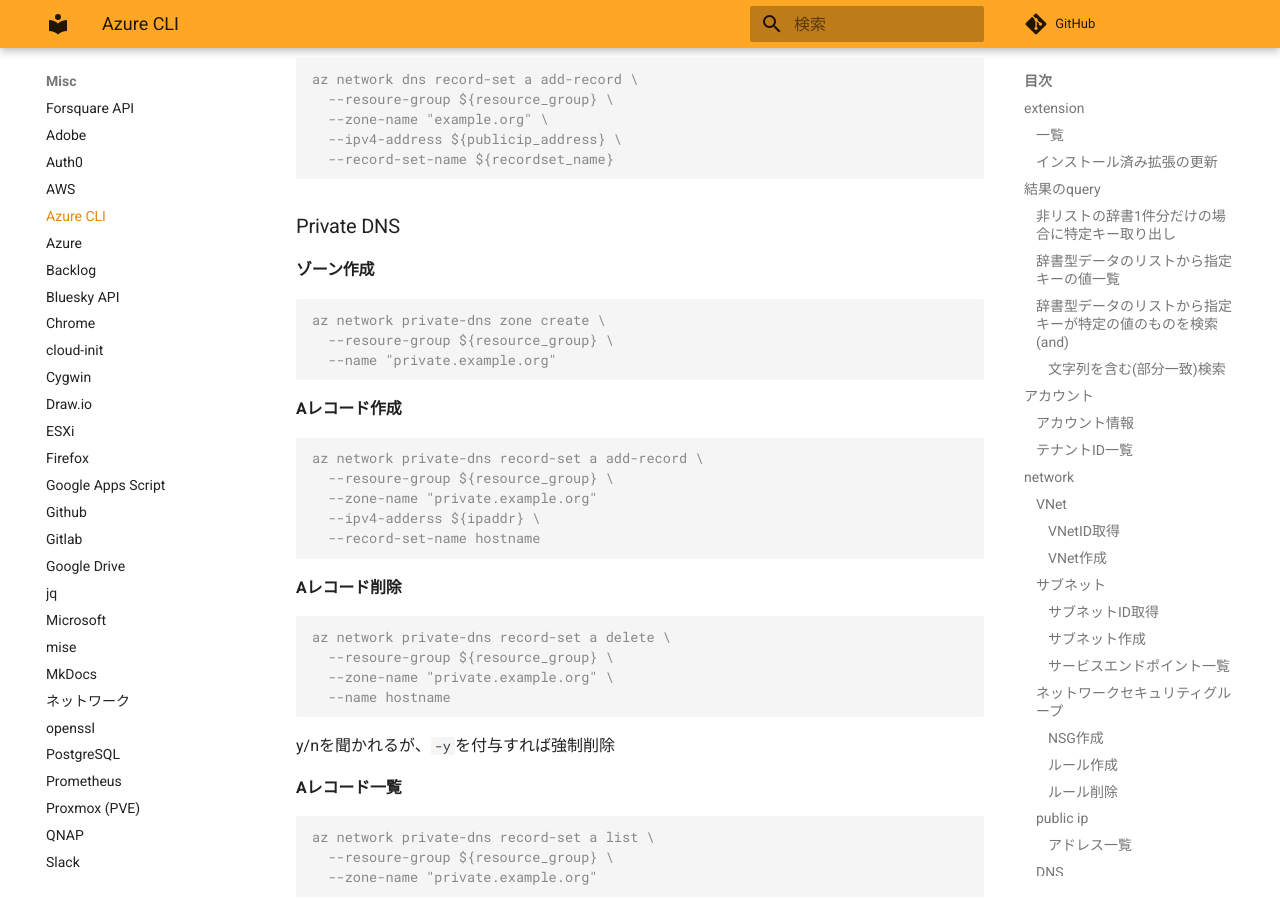
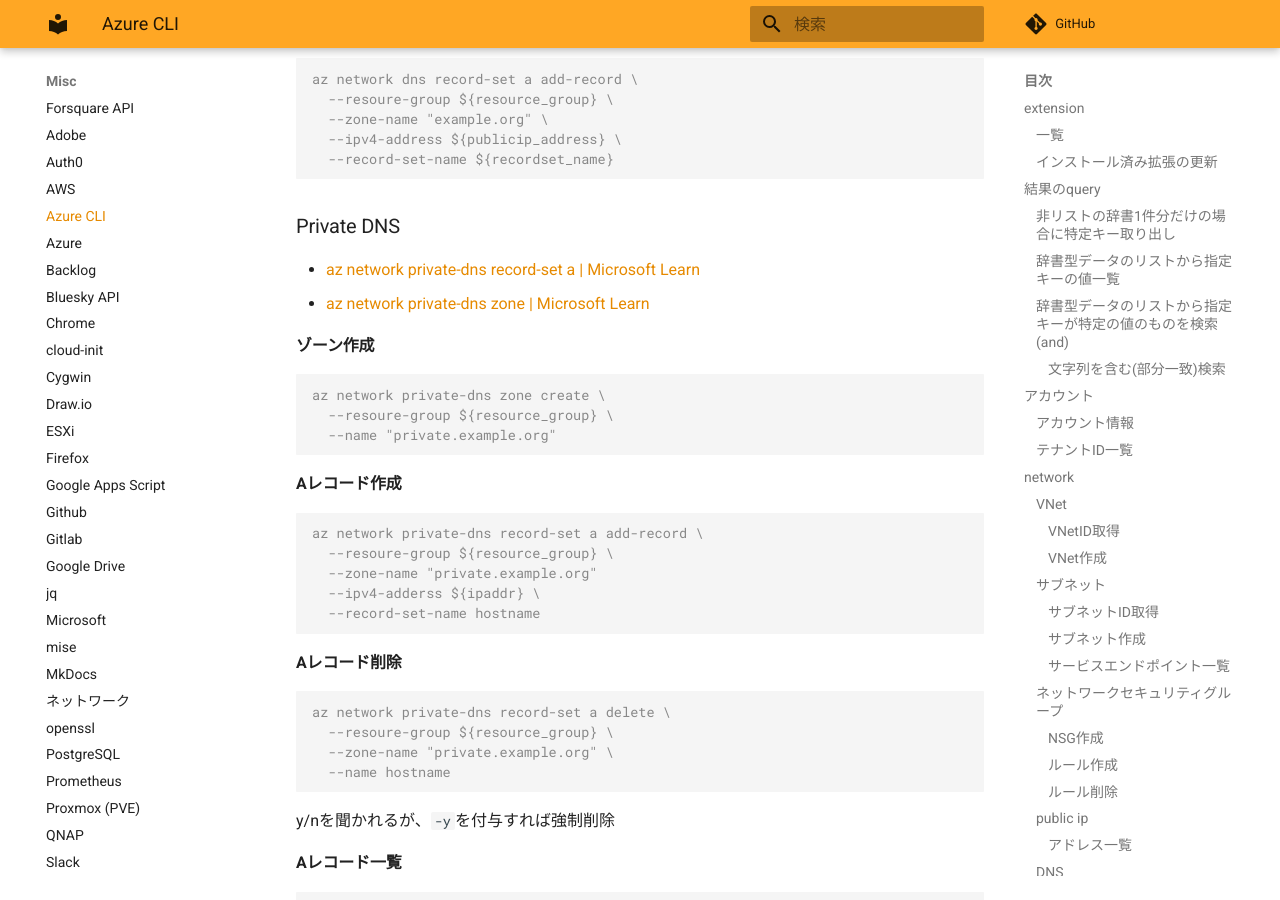
Before and after one commit to zaki-lknr/docs, an MkDocs documentation site: the page built from docs/Misc/az.md, in a window 1280 px wide and 900 px high, scrolled down 4562 px. Built offline with MkDocs 1.6.1 and Material for MkDocs 9.7.7, drawn with Linux system fonts in a browser that asks for light colours; comment, search, counter and statistics services are not loaded.

Commit message:
add: misc/az: private dnsドキュメントリンク

````diff
--- a/docs/Misc/az.md
+++ b/docs/Misc/az.md
@@ -228,6 +228,9 @@ az network dns record-set a add-record \
 ```
 
 ### Private DNS
+
+- [az network private-dns record-set a | Microsoft Learn](https://learn.microsoft.com/ja-jp/cli/azure/network/private-dns/record-set/a?view=azure-cli-latest)
+- [az network private-dns zone | Microsoft Learn](https://learn.microsoft.com/ja-jp/cli/azure/network/private-dns/zone?view=azure-cli-latest)
 
 #### ゾーン作成
 
````
